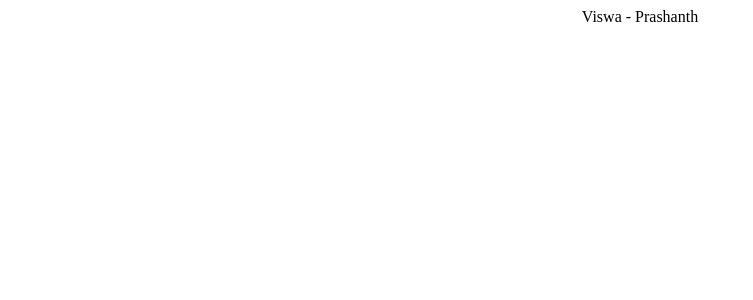
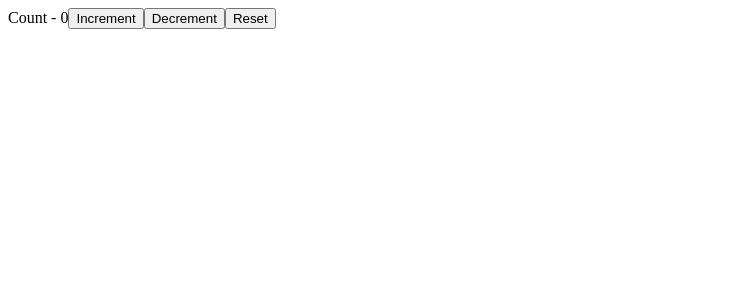
Before and after one commit to ViswaPrashanth/react-hooks-revise, a React (Create React App) app: page / in a window 1280 px wide. Shown: the top 300 px of the page, without its empty margins (0-753 px from the left). Built offline with nearby package versions, Linux system fonts and the light colour scheme.

Commit message:
useReducer simple state and action

```diff
--- /dev/null
+++ b/src/components/UseReducer/CounterOne.js
@@ -0,0 +1,28 @@
+import React, {useReducer} from 'react'
+
+const initialState = 0
+const reducer= (state, action) => {
+    switch(action){
+        case 'increment' :
+            return state + 1;
+        case 'decrement' :
+            return state - 1;
+        case 'reset' :
+            return initialState;
+        default :
+            return state;
+    }
+}
+const CounterOne = () => {
+    const [count, dispatch] = useReducer(reducer, initialState)
+  return (
+    <div>
+        Count - {count}
+        <button onClick={() => dispatch('increment')}>Increment</button>
+        <button onClick={() => dispatch('decrement')}>Decrement</button>
+        <button onClick={() => dispatch('reset')}>Reset</button>
+    </div>
+  )
+}
+
+export default CounterOne
--- a/src/index.js
+++ b/src/index.js
@@ -9,11 +9,12 @@
 import UseEffectHookMouse from './components/UseEffectHookMouse';
 import UseEffectIntervalHookCounter from './components/UseEffectIntervalHookCounter';
 import UseEffectMouseContainer from './components/UseEffectMouseContainer';
+import CounterOne from './components/UseReducer/CounterOne';
 
 const root = ReactDOM.createRoot(document.getElementById('root'));
 root.render(
   <React.StrictMode>
-    <App />
+    {/* <App /> */}
     {/* <HookCounter /> */}
     {/* <HookCounterTwo /> */}
     {/* <HookCounterThree /> */}
@@ -22,5 +23,6 @@
     {/* <UseEffectMouseContainer /> */}
     {/* <UseEffectIntervalHookCounter /> */}
     {/* <UseEffectDataFetching /> */}
+    <CounterOne />
   </React.StrictMode>
 );
```
